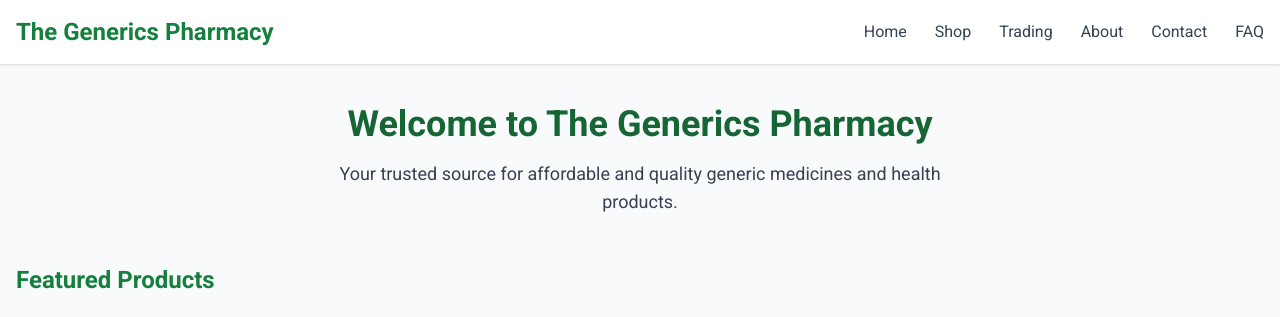
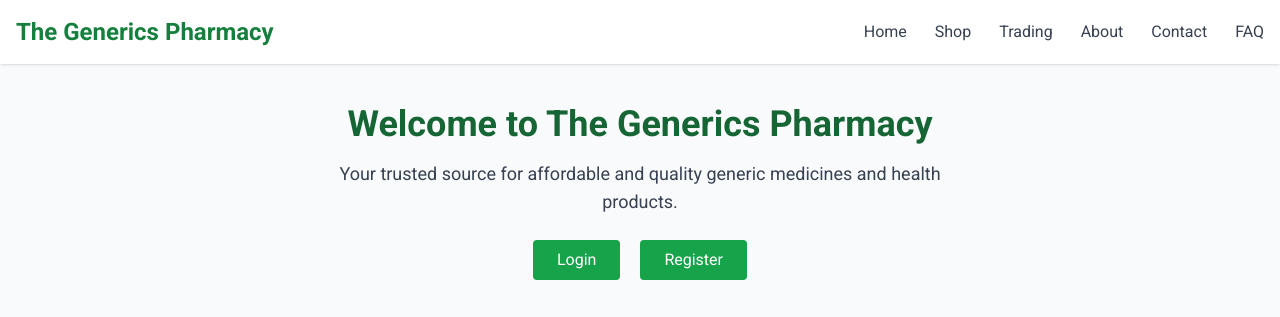
Before and after one commit to SaintZeroVoid/SZV, a plain HTML site: page index.html in a window 1280 px wide. Shown: the top 317 px of the page. Drawn offline with nearby package versions, Linux system fonts and the light colour scheme.

Commit message:
Add login and register buttons to homepage navigation and welcome section

```diff
--- a/index.html
+++ b/index.html
@@ -33,6 +33,10 @@
     <section class="text-center mb-12">
       <h1 class="text-4xl font-extrabold text-green-800 mb-4">Welcome to The Generics Pharmacy</h1>
       <p class="text-lg text-gray-700 max-w-2xl mx-auto">Your trusted source for affordable and quality generic medicines and health products.</p>
+      <div class="mt-6 space-x-4">
+        <a href="login.html" class="inline-block bg-green-600 text-white py-2 px-6 rounded hover:bg-green-700 transition">Login</a>
+        <a href="register.html" class="inline-block bg-green-600 text-white py-2 px-6 rounded hover:bg-green-700 transition">Register</a>
+      </div>
     </section>
 
     <section>
```
